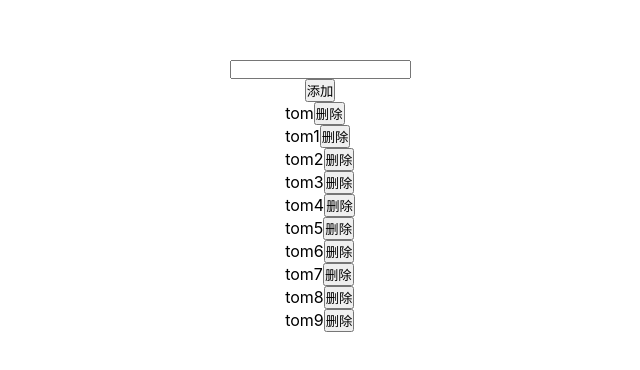
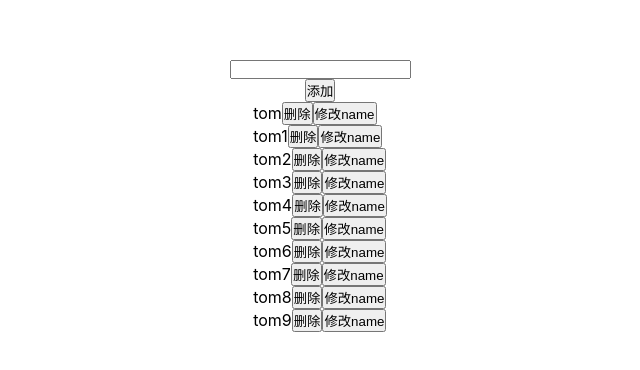
Before and after one commit to youzipi12138/build-demo, a React app: page / in a window 1280 px wide. Shown: the part 204-574 px from the top of the page, without its empty margins (320-960 px from the left). Built offline with nearby package versions, Linux system fonts and the light colour scheme.

Commit message:
使用useReducer

```diff
--- a/src/App.js
+++ b/src/App.js
@@ -53,11 +53,24 @@
 
 // export default App;
 
-import React, { useState } from "react";
+import React, { useReducer, useState } from "react";
 import List from "./components/List";
-import { useImmer } from "use-immer";
+import { useImmer, useImmerReducer } from "use-immer";
 export const App = () => {
-  const [ListData, setListData] = useImmer([
+  const [inputValue, setInputValue] = useState("");
+  const reducer = (draft, action) => {
+    const item = draft.find((item) => item.id === action.id);
+    switch (action.type) {
+      case "delete":
+        return draft.filter((item) => item.id !== action.id);
+      case "changeName":
+        return (item.name = action.name);
+      case "add":
+        draft.push({ id: action.id, name: action.name });
+        break;
+    }
+  };
+  const [ListData, dispatch] = useImmerReducer(reducer, [
     { id: 1, name: "tom" },
     { id: 2, name: "tom1" },
     { id: 3, name: "tom2" },
@@ -69,15 +82,7 @@ export const App = () => {
     { id: 9, name: "tom8" },
     { id: 10, name: "tom9" },
   ]);
-  const [inputValue, setInputValue] = useState("");
 
-  const deleteHander = (id) => {
-    setListData(
-      ListData.filter((item) => {
-        return item.id !== id;
-      })
-    );
-  };
   return (
     <div
       style={{
@@ -97,15 +102,13 @@ export const App = () => {
       ></input>
       <button
         onClick={() => {
-          setListData((draft) => {
-            draft.push({ id: ListData.length + 1, name: inputValue });
-          });
+          dispatch({ type: "add", id: ListData.length + 1, name: inputValue });
           setInputValue("");
         }}
       >
         添加
       </button>
-      <List ListData={ListData} deleteHander={deleteHander} />
+      <List ListData={ListData} dispatch={dispatch} />
     </div>
   );
 };
--- a/src/components/List.jsx
+++ b/src/components/List.jsx
@@ -1,12 +1,15 @@
 import React from "react";
 
-const List = ({ ListData, deleteHander }) => {
+const List = ({ ListData, dispatch }) => {
   return (
     <div>
       {ListData.map((item) => (
         <div key={item.id}>
           <span>{item.name}</span>
-          <button onClick={() => deleteHander(item.id)}>删除</button>
+          <button onClick={() => dispatch({ type: "delete", id: item.id })}>
+            删除
+          </button>
+          <button>修改name</button>
         </div>
       ))}
     </div>
```
